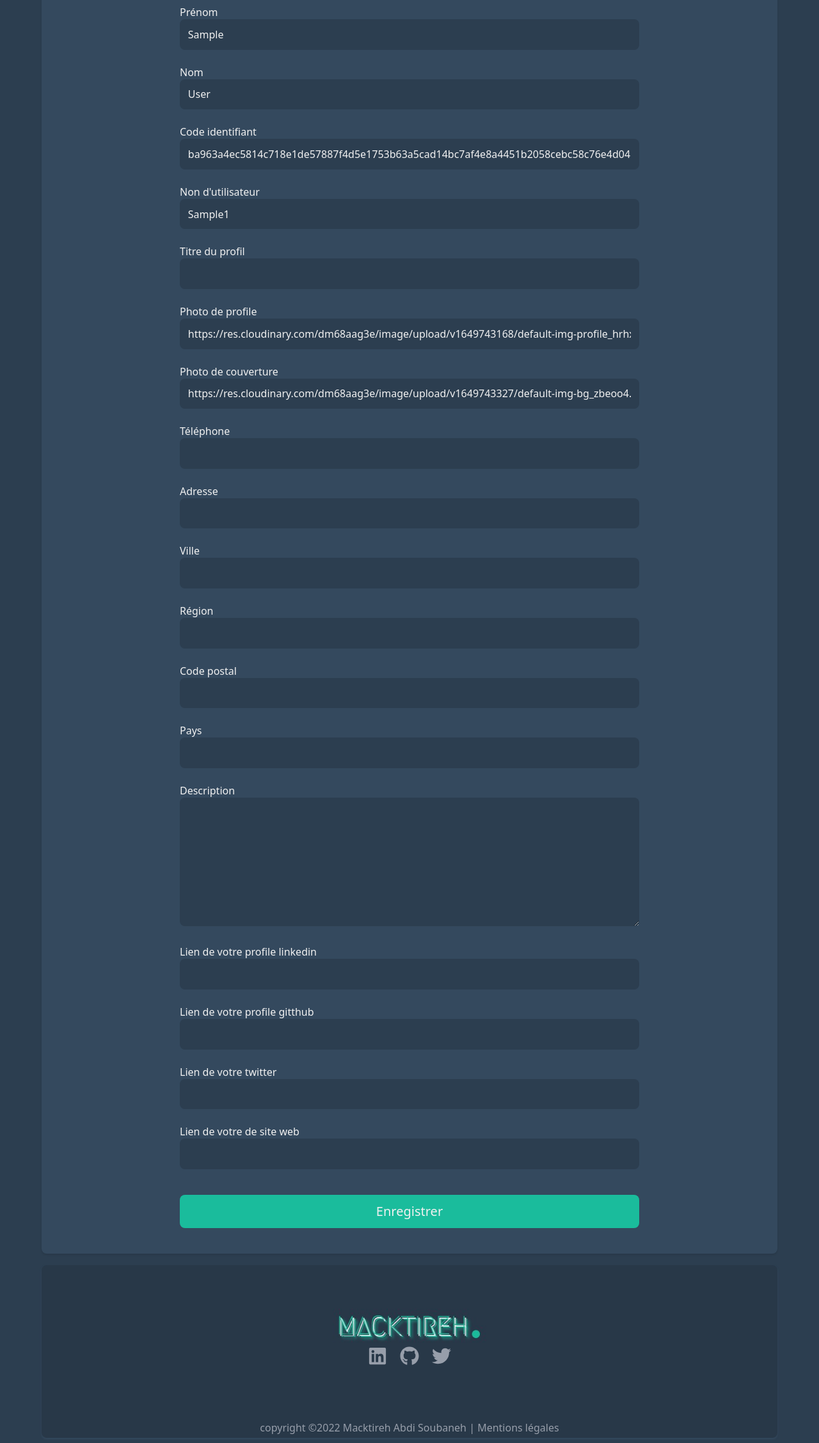
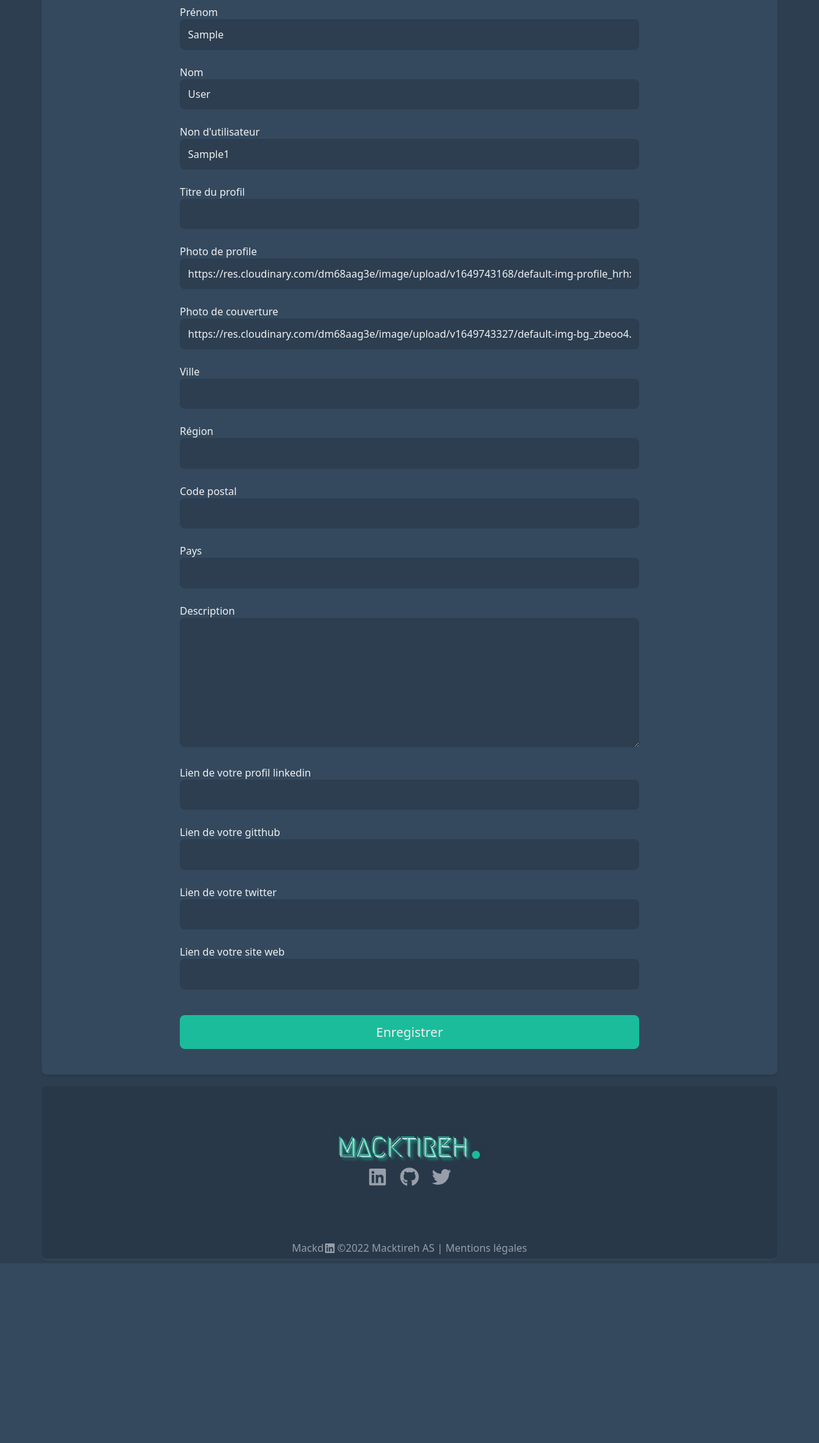
Before and after one commit to Macktireh/mackdin, a Django app: page /profile/update in a window 1280 px wide. Shown: the part 204-2460 px from the top of the page at 64% size. After the commit the page ends 2179 px from the top, so only its background shows below. Run offline with Django 4.2, Linux system fonts and the light colour scheme; the visitor is signed in with stand-in values (Sample User, id 1); data comes from the database, SQL or seed files in the repository; data that the repository does not hold is empty; style sheets or scripts are compiled from the project's sources; some web fonts are replaced.

Commit message:
masquer les emails et uid

```diff
--- a/apps/profiles/forms.py
+++ b/apps/profiles/forms.py
@@ -15,14 +15,14 @@ class ProfileForm(forms.ModelForm):
     #     attrs={'class':'form-control-profile'}))
     class Meta:
         model = Profile
-        exclude = ('user', 'number_views', 'gender', 'birth_date', 'friends',)
+        exclude = ('user', 'uid', 'phone', 'adress', 'number_views', 'gender', 'birth_date', 'friends',)
         widgets = {
             'pseudo': forms.TextInput(attrs={'class': 'form-control-profile'}),
             'bio': forms.TextInput(attrs={'class': 'form-control-profile'}),
             # 'img_profile': forms.FileInput(attrs={'class': 'form-control-profile'}),
             # 'img_bg': forms.FileInput(attrs={'class': 'form-control-profile'}),
-            'phone': forms.TextInput(attrs={'class': 'form-control-profile'}),
-            'adress': forms.TextInput(attrs={'class': 'form-control-profile'}),
+            # 'phone': forms.TextInput(attrs={'class': 'form-control-profile'}),
+            # 'adress': forms.TextInput(attrs={'class': 'form-control-profile'}),
             'town': forms.TextInput(attrs={'class': 'form-control-profile'}),
             'region': forms.TextInput(attrs={'class': 'form-control-profile'}),
             'zipcode': forms.TextInput(attrs={'class': 'form-control-profile'}),
--- a/apps/profiles/models.py
+++ b/apps/profiles/models.py
@@ -45,10 +45,10 @@ class Profile(models.Model):
     zipcode = models.CharField(_("code postal"), max_length=22, blank=True)
     country = models.CharField(_("pays"), max_length=45, blank=True)
     description = models.TextField(_("description"), blank=True)
-    link_linkedin = models.URLField(_("lien de votre profile linkedin"), blank=True)
-    link_gitthub = models.URLField(_("lien de votre profile gitthub"), blank=True)
+    link_linkedin = models.URLField(_("lien de votre profil linkedin"), blank=True)
+    link_gitthub = models.URLField(_("lien de votre gitthub"), blank=True)
     link_twitter = models.URLField(_("lien de votre twitter"), blank=True)
-    link_mysite = models.URLField(_("lien de votre de site web"), blank=True)
+    link_mysite = models.URLField(_("lien de votre site web"), blank=True)
     number_views = models.IntegerField(_('Nombre de vue profil'), default=0, blank=True, null=True)
     friends = models.ManyToManyField(User, blank=True, related_name='friends')
     date_updated = models.DateTimeField(_("date de modification"), auto_now=True)
--- a/static/components/css/style.css
+++ b/static/components/css/style.css
@@ -432,11 +432,18 @@ footer hr {
   outline: none;
 }
 footer .footer-bottom {
+  margin-bottom: 40px;
   display: flex;
   justify-content: center;
   align-items: center;
   color: #979eaa;
   height: 3rem;
+}
+footer .footer-bottom img {
+  position: relative;
+  top: 3px;
+  margin-left: 2px;
+  width: 15px;
 }
 footer .footer-bottom a {
   transition: 0.5s;
--- a/static/components/sass/components/_footer.sass
+++ b/static/components/sass/components/_footer.sass
@@ -51,12 +51,17 @@ footer
         outline: none
 
     .footer-bottom
+        margin-bottom: 40px
         display: flex
         justify-content: center
         align-items: center
         color: $color7
         height: 3rem
-        // background-color: $color4
+        img
+            position: relative
+            top: 3px
+            margin-left: 2px
+            width: 15px
         a
             transition: 0.5s
             color: $color7
--- a/templates/home/components/footer.html
+++ b/templates/home/components/footer.html
@@ -23,6 +23,7 @@
   </div>
   <!-- <hr>    -->
   <div class="footer-bottom">
-    <p>copyright &copy;2022 Macktireh Abdi Soubaneh | <a href="">Mentions légales</a></p>
+    <p>Mackd<img src=" {% static 'home/svg/linkedin.svg' %} "> &copy;2022 Macktireh AS | <a href="">Mentions
+        légales</a></p>
   </div>
 </footer>
--- a/templates/profiles/profiles.html
+++ b/templates/profiles/profiles.html
@@ -59,6 +59,7 @@
           </div>
           {% endif %}
 
+          {% comment %}
           {% if profile.user.email %}
           <div class="box-tel">
             <img src="{% static 'home/svg/email.svg' %}">
@@ -72,6 +73,7 @@
             <p>{{profile.phone}}</p>
           </div>
           {% endif %}
+          {% endcomment %}
 
           <div class="box-friends">
             <img src="{% static 'home/svg/friends.svg' %}">
```
Also changed, not shown: 1 other file.
